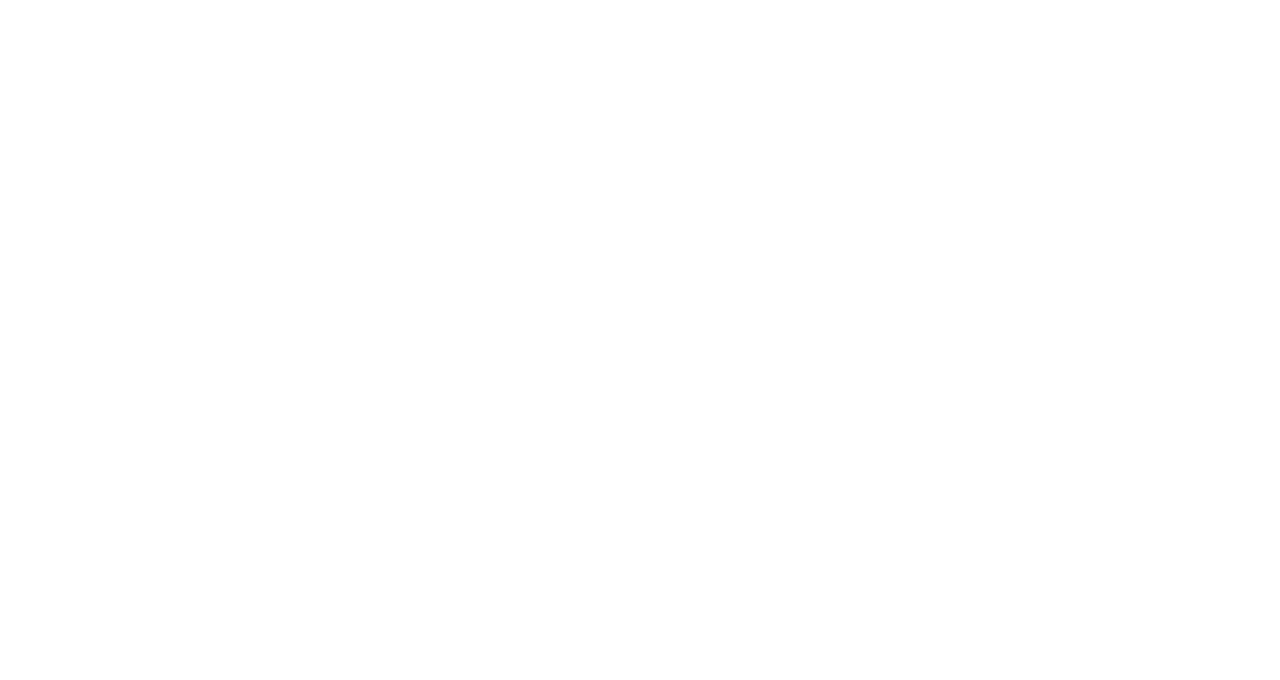
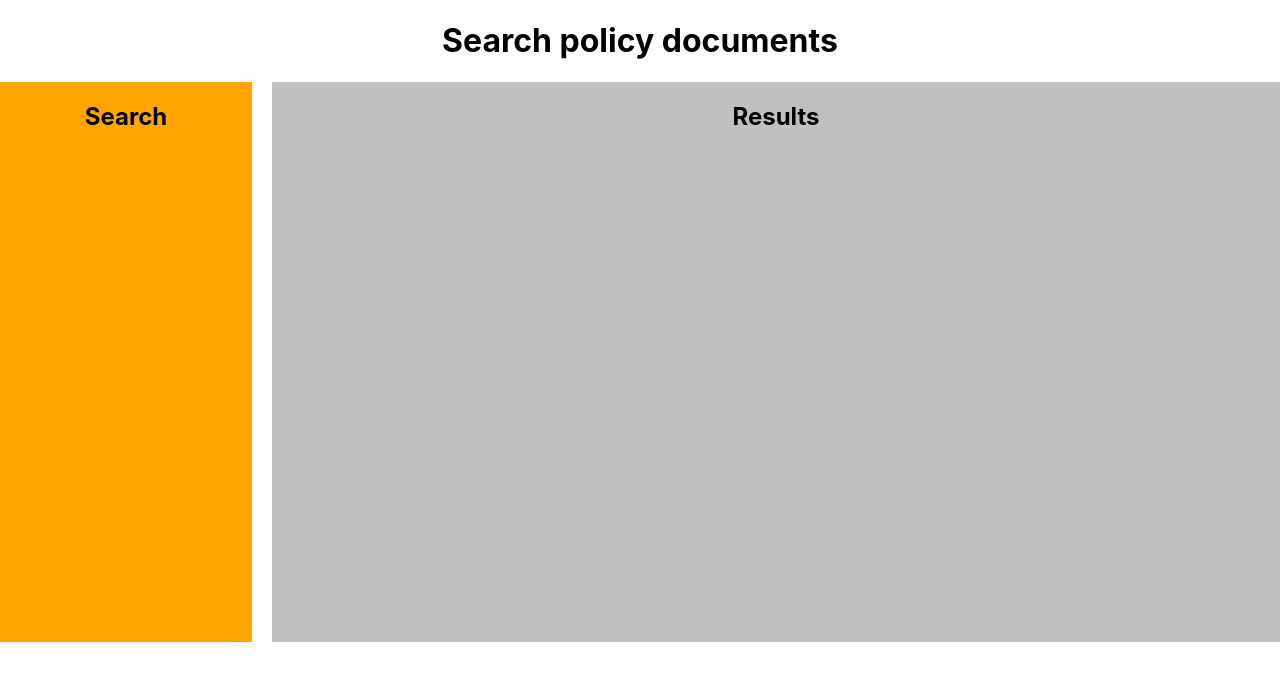
Before and after one commit to robcornelius/climateactiontech, a React (Create React App) app: page / in a window 1280 px wide. Shown: the top 680 px of the page. Built offline with nearby package versions, Linux system fonts and the light colour scheme.

Commit message:
basic layout 2 columns and more defaults removed

```diff
--- a/public/index.html
+++ b/public/index.html
@@ -1,14 +1,12 @@
 <!DOCTYPE html>
 <html lang="en">
-  <head>
+
+<head>
     <meta charset="utf-8" />
     <link rel="icon" href="%PUBLIC_URL%/favicon.ico" />
     <meta name="viewport" content="width=device-width, initial-scale=1" />
     <meta name="theme-color" content="#000000" />
-    <meta
-      name="description"
-      content="Web site created using create-react-app"
-    />
+    <meta name="description" content="Web site created using create-react-app" />
     <link rel="apple-touch-icon" href="%PUBLIC_URL%/logo192.png" />
     <!--
       manifest.json provides metadata used when your web app is installed on a
@@ -24,9 +22,10 @@
       work correctly both with client-side routing and a non-root public URL.
       Learn how to configure a non-root public URL by running `npm run build`.
     -->
-    <title>React App</title>
-  </head>
-  <body>
+    <title>Climate Action Tech</title>
+</head>
+
+<body>
     <noscript>You need to enable JavaScript to run this app.</noscript>
     <div id="root"></div>
     <!--
@@ -39,5 +38,6 @@
       To begin the development, run `npm start` or `yarn start`.
       To create a production bundle, use `npm run build` or `yarn build`.
     -->
-  </body>
+</body>
+
 </html>
--- a/src/App.css
+++ /dev/null
@@ -1,38 +0,0 @@
-.App {
-  text-align: center;
-}
-
-.App-logo {
-  height: 40vmin;
-  pointer-events: none;
-}
-
-@media (prefers-reduced-motion: no-preference) {
-  .App-logo {
-    animation: App-logo-spin infinite 20s linear;
-  }
-}
-
-.App-header {
-  background-color: #282c34;
-  min-height: 100vh;
-  display: flex;
-  flex-direction: column;
-  align-items: center;
-  justify-content: center;
-  font-size: calc(10px + 2vmin);
-  color: white;
-}
-
-.App-link {
-  color: #61dafb;
-}
-
-@keyframes App-logo-spin {
-  from {
-    transform: rotate(0deg);
-  }
-  to {
-    transform: rotate(360deg);
-  }
-}
--- a/src/App.tsx
+++ b/src/App.tsx
@@ -1,11 +1,23 @@
 import React from 'react';
-import logo from './logo.svg';
-import './App.css';
 
 function App() {
   return (
     <div className="App">
-
+      <header>
+        <h1>Search policy documents</h1>
+      </header>
+      <div className='container'>
+        <section className='search'>
+          <header>
+            <h2>Search</h2>
+          </header>
+        </section>
+        <section className='results'>
+          <header>
+            <h2>Results</h2>
+          </header>
+        </section>
+      </div>
     </div>
   );
 }
--- a/src/index.css
+++ b/src/index.css
@@ -1,13 +1,33 @@
 body {
-  margin: 0;
-  font-family: -apple-system, BlinkMacSystemFont, 'Segoe UI', 'Roboto', 'Oxygen',
-    'Ubuntu', 'Cantarell', 'Fira Sans', 'Droid Sans', 'Helvetica Neue',
-    sans-serif;
-  -webkit-font-smoothing: antialiased;
-  -moz-osx-font-smoothing: grayscale;
+    margin: 0;
+    font-family: -apple-system, BlinkMacSystemFont, 'Segoe UI', 'Roboto', 'Oxygen', 'Ubuntu', 'Cantarell', 'Fira Sans', 'Droid Sans', 'Helvetica Neue', sans-serif;
+    -webkit-font-smoothing: antialiased;
+    -moz-osx-font-smoothing: grayscale;
 }
 
 code {
-  font-family: source-code-pro, Menlo, Monaco, Consolas, 'Courier New',
-    monospace;
+    font-family: source-code-pro, Menlo, Monaco, Consolas, 'Courier New', monospace;
 }
+
+.container {
+    display: flex;
+    justify-content: flex-start;
+    align-items: stretch;
+    column-gap: 20px;
+    height: 70vh;
+}
+
+.search {
+    background-color: orange;
+    width: 20%
+}
+
+.results {
+    background-color: silver;
+    width: 80%;
+}
+
+h1,
+h2 {
+    text-align: center;
+}
```
Also changed, not shown: public/manifest.json.
